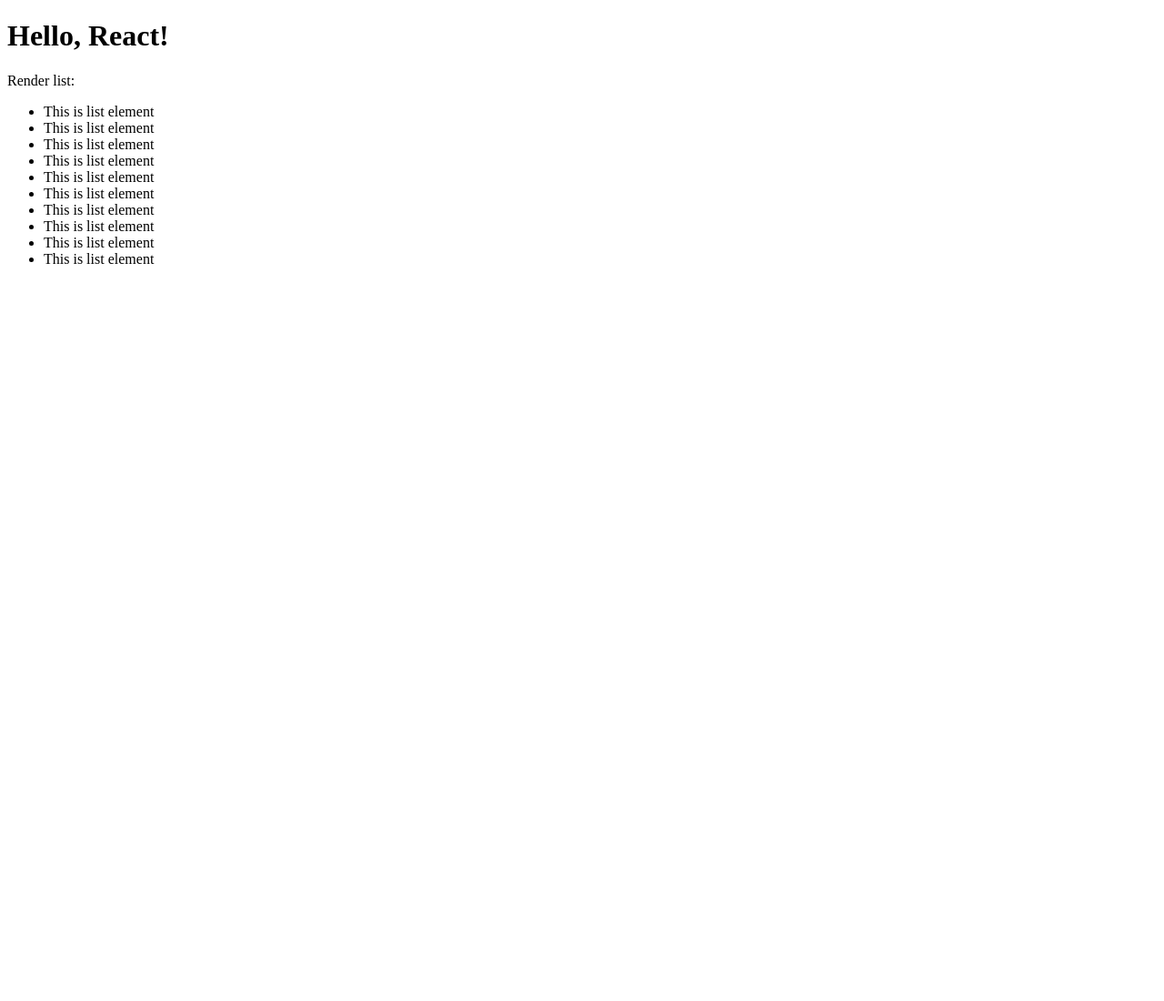
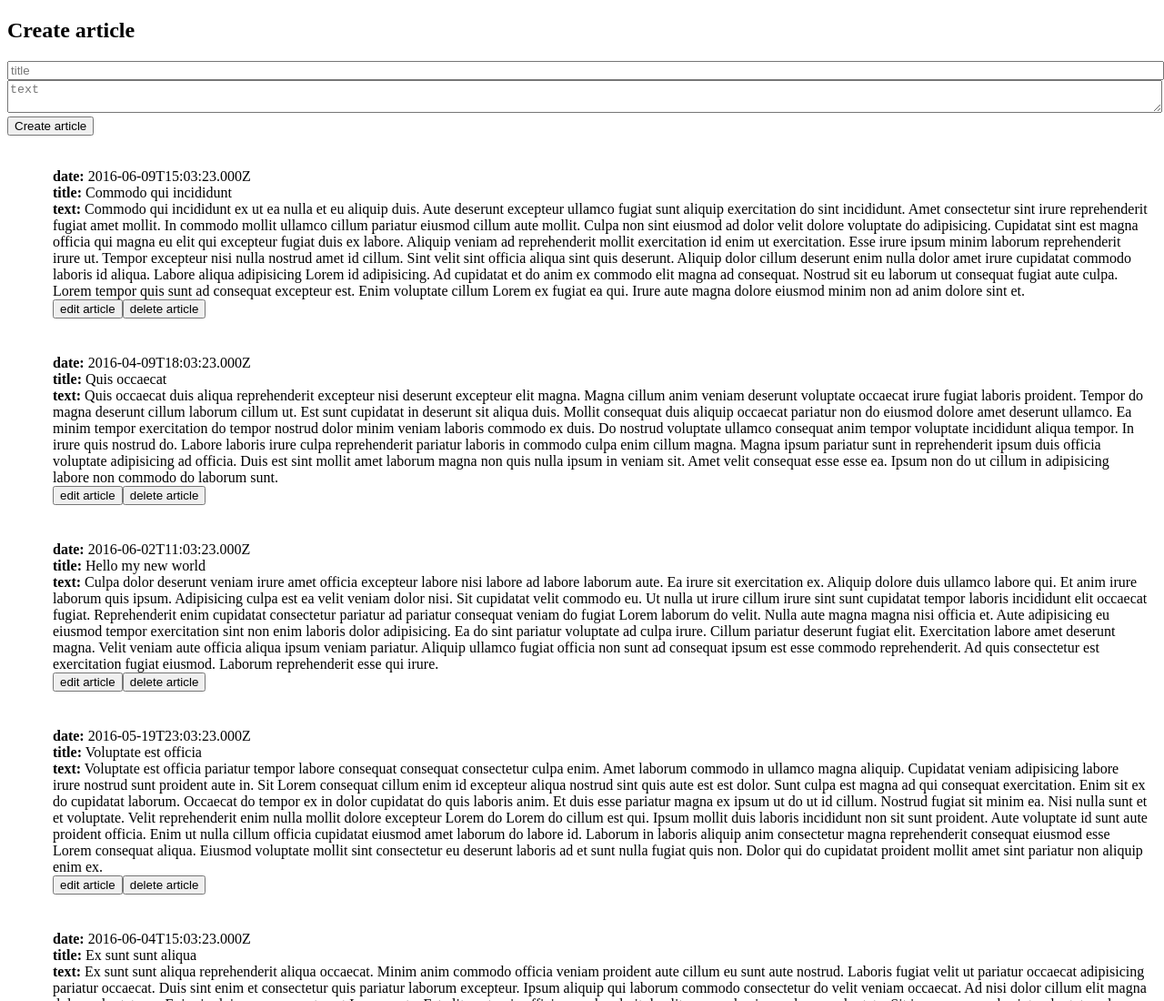
Before and after one commit to dosandk/react-step-by-step, a React app: page / in a window 1280 px wide. Shown: the top 1100 px of the page at 91% size. Before the commit the page ends 800 px from the top, so only its background shows below. Built offline with nearby package versions, Linux system fonts and the light colour scheme.

Commit message:
Step-11: creating & deleting list elements;

```diff
--- /dev/null
+++ b/js/components/list/index.js
@@ -0,0 +1,90 @@
+import React, {Component} from 'react';
+import {articles} from '../../mocks';
+
+class ListItem extends Component {
+  render () {
+    return (
+      <div className="article">
+        <div><b>date:</b> {this.props.item.date}</div>
+        <div><b>title:</b> {this.props.item.title}</div>
+        <div><b>text:</b> {this.props.item.text}</div>
+        <div>
+          <button>edit article</button>
+          <button onClick={this.props.deleteItem}>delete article</button>
+        </div>
+      </div>
+    );
+  }
+}
+
+export default class List extends Component {
+  constructor (...args) {
+    super(...args);
+
+    this.state = {
+      articles,
+      title: '',
+      text: ''
+    };
+
+    this.onInputChanged = this.onInputChanged.bind(this);
+    this.addArticle = this.addArticle.bind(this);
+  }
+
+  deleteArticle (id) {
+    return () => {
+      const articles = this.state.articles.filter(item => item.id !== id);
+
+      this.setState({articles});
+    }
+  }
+
+  addArticle (e) {
+    e.preventDefault();
+    const {title, text} = this.state;
+    const article = {
+      id: Date.now(),
+      text,
+      title,
+      date: new Date().toString()
+    };
+
+    this.setState({articles: [article, ...this.state.articles]})
+  }
+
+  onInputChanged (e) {
+    const field = e.target.name;
+    const {value} = e.target;
+
+    this.setState({[field]: value});
+  }
+
+  render () {
+    return (
+      <div>
+        <form onSubmit={this.addArticle}>
+          <h2>Create article</h2>
+          <div>
+            <input className="parent-size"
+                   value={this.state.title}
+                   name="title"
+                   onChange={this.onInputChanged}
+                   placeholder="title"
+                   type="text"/>
+          </div>
+          <div>
+            <textarea className="parent-size"
+                      value={this.state.text}
+                      name="text"
+                      onChange={this.onInputChanged}
+                      placeholder="text" />
+          </div>
+          <input value="Create article" type="submit"/>
+        </form>
+        <ul>
+          { this.state.articles.map(item => <ListItem key={item.id} item={item} deleteItem={this.deleteArticle(item.id)} />) }
+        </ul>
+      </div>
+    );
+  }
+}
--- a/js/main.js
+++ b/js/main.js
@@ -1,28 +1,5 @@
 import React from 'react';
 import ReactDOM from 'react-dom';
-
-class List extends React.Component {
-  render () {
-    const arr = new Array(10).fill(1).map((item, i) => i++);
-
-    return (
-      <div>
-        <h1>Hello, React!</h1>
-        Render list:
-        <ul>
-          { arr.map(item => <ListItem key={item} />) }
-        </ul>
-      </div>
-    );
-  }
-}
-
-class ListItem extends React.Component {
-  render () {
-    return (
-      <li>This is list element</li>
-    );
-  }
-}
+import List from './components/list';
 
 ReactDOM.render(<List color="red" />, document.getElementById('root'));
--- /dev/null
+++ b/js/mocks/index.js
@@ -0,0 +1,44 @@
+export const articles = [
+  {
+    "id": "56c782f18990ecf954f6e027",
+    "date": "2016-06-09T15:03:23.000Z",
+    "title": "Commodo qui incididunt",
+    "text": "Commodo qui incididunt ex ut ea nulla et eu aliquip duis. Aute deserunt excepteur ullamco fugiat sunt aliquip exercitation do sint incididunt. Amet consectetur sint irure reprehenderit fugiat amet mollit. In commodo mollit ullamco cillum pariatur eiusmod cillum aute mollit. Culpa non sint eiusmod ad dolor velit dolore voluptate do adipisicing. Cupidatat sint est magna officia qui magna eu elit qui excepteur fugiat duis ex labore.\n\nAliquip veniam ad reprehenderit mollit exercitation id enim ut exercitation. Esse irure ipsum minim laborum reprehenderit irure ut. Tempor excepteur nisi nulla nostrud amet id cillum. Sint velit sint officia aliqua sint quis deserunt.\n\nAliquip dolor cillum deserunt enim nulla dolor amet irure cupidatat commodo laboris id aliqua. Labore aliqua adipisicing Lorem id adipisicing. Ad cupidatat et do anim ex commodo elit magna ad consequat. Nostrud sit eu laborum ut consequat fugiat aute culpa. Lorem tempor quis sunt ad consequat excepteur est. Enim voluptate cillum Lorem ex fugiat ea qui. Irure aute magna dolore eiusmod minim non ad anim dolore sint et.",
+  },
+  {
+    "id": "56c782f17b4e0ba78c7ad717",
+    "date": "2016-04-09T18:03:23.000Z",
+    "title": "Quis occaecat",
+    "text": "Quis occaecat duis aliqua reprehenderit excepteur nisi deserunt excepteur elit magna. Magna cillum anim veniam deserunt voluptate occaecat irure fugiat laboris proident. Tempor do magna deserunt cillum laborum cillum ut.\n\nEst sunt cupidatat in deserunt sit aliqua duis. Mollit consequat duis aliquip occaecat pariatur non do eiusmod dolore amet deserunt ullamco. Ea minim tempor exercitation do tempor nostrud dolor minim veniam laboris commodo ex duis. Do nostrud voluptate ullamco consequat anim tempor voluptate incididunt aliqua tempor.\n\nIn irure quis nostrud do. Labore laboris irure culpa reprehenderit pariatur laboris in commodo culpa enim cillum magna. Magna ipsum pariatur sunt in reprehenderit ipsum duis officia voluptate adipisicing ad officia. Duis est sint mollit amet laborum magna non quis nulla ipsum in veniam sit. Amet velit consequat esse esse ea. Ipsum non do ut cillum in adipisicing labore non commodo do laborum sunt.",
+  },
+  {
+    "id": "56c782f1978fdf9a0100df52",
+    "date": "2016-06-02T11:03:23.000Z",
+    "title": "Hello my new world",
+    "text": "Culpa dolor deserunt veniam irure amet officia excepteur labore nisi labore ad labore laborum aute. Ea irure sit exercitation ex. Aliquip dolore duis ullamco labore qui. Et anim irure laborum quis ipsum. Adipisicing culpa est ea velit veniam dolor nisi. Sit cupidatat velit commodo eu.\n\nUt nulla ut irure cillum irure sint sunt cupidatat tempor laboris incididunt elit occaecat fugiat. Reprehenderit enim cupidatat consectetur pariatur ad pariatur consequat veniam do fugiat Lorem laborum do velit. Nulla aute magna magna nisi officia et. Aute adipisicing eu eiusmod tempor exercitation sint non enim laboris dolor adipisicing.\n\nEa do sint pariatur voluptate ad culpa irure. Cillum pariatur deserunt fugiat elit. Exercitation labore amet deserunt magna. Velit veniam aute officia aliqua ipsum veniam pariatur. Aliquip ullamco fugiat officia non sunt ad consequat ipsum est esse commodo reprehenderit. Ad quis consectetur est exercitation fugiat eiusmod. Laborum reprehenderit esse qui irure.",
+  },
+  {
+    "id": "56c782f1e17f4f9311dfaa2c",
+    "date": "2016-05-19T23:03:23.000Z",
+    "title": "Voluptate est officia",
+    "text": "Voluptate est officia pariatur tempor labore consequat consequat consectetur culpa enim. Amet laborum commodo in ullamco magna aliquip. Cupidatat veniam adipisicing labore irure nostrud sunt proident aute in. Sit Lorem consequat cillum enim id excepteur aliqua nostrud sint quis aute est est dolor. Sunt culpa est magna ad qui consequat exercitation. Enim sit ex do cupidatat laborum.\n\nOccaecat do tempor ex in dolor cupidatat do quis laboris anim. Et duis esse pariatur magna ex ipsum ut do ut id cillum. Nostrud fugiat sit minim ea. Nisi nulla sunt et et voluptate. Velit reprehenderit enim nulla mollit dolore excepteur Lorem do Lorem do cillum est qui. Ipsum mollit duis laboris incididunt non sit sunt proident. Aute voluptate id sunt aute proident officia.\n\nEnim ut nulla cillum officia cupidatat eiusmod amet laborum do labore id. Laborum in laboris aliquip anim consectetur magna reprehenderit consequat eiusmod esse Lorem consequat aliqua. Eiusmod voluptate mollit sint consectetur eu deserunt laboris ad et sunt nulla fugiat quis non. Dolor qui do cupidatat proident mollit amet sint pariatur non aliquip enim ex.",
+  },
+  {
+    "id": "56c782f197fe2bad471b3740",
+    "date": "2016-06-04T15:03:23.000Z",
+    "title": "Ex sunt sunt aliqua",
+    "text": "Ex sunt sunt aliqua reprehenderit aliqua occaecat. Minim anim commodo officia veniam proident aute cillum eu sunt aute nostrud. Laboris fugiat velit ut pariatur occaecat adipisicing pariatur occaecat. Duis sint enim et consectetur quis pariatur laborum excepteur. Ipsum aliquip qui laborum commodo consectetur do velit veniam occaecat. Ad nisi dolor cillum elit magna dolor voluptate ea. Enim in duis ea consequat sunt Lorem aute.\n\nEst elit sunt quis officia reprehenderit do elit commodo eiusmod esse voluptate. Sit ipsum commodo sint voluptate culpa labore elit magna ullamco nostrud. Laboris magna magna anim labore mollit irure voluptate. Aute non magna aliqua aliqua sunt. Velit mollit consectetur aliqua id tempor ut. Tempor cupidatat aliquip excepteur occaecat incididunt nulla Lorem sint.\n\nNon commodo anim deserunt in et aliquip incididunt ut consectetur sunt esse commodo deserunt et. Tempor fugiat laboris cillum laboris labore. Deserunt quis ad do labore amet culpa officia. Esse et officia nostrud tempor occaecat officia anim incididunt amet sunt excepteur Lorem. Aute occaecat magna velit nisi sit anim consequat velit qui pariatur. Esse incididunt id officia aliqua anim ut et.",
+  },
+  {
+    "id": "56c782f1a2c2c3268ddb3206",
+    "date": "2016-06-08T19:03:23.000Z",
+    "title": "Commodo laborum sit nostru",
+    "text": "Commodo laborum sit nostrud reprehenderit cupidatat officia laboris. Ipsum minim culpa in enim. Voluptate dolor ea irure nisi incididunt enim magna.\n\nCupidatat quis cillum velit culpa tempor esse irure nostrud ea consectetur officia fugiat irure qui. Enim quis officia do in. Velit veniam ipsum consequat aliqua duis voluptate. Minim nisi ex aute ad.\n\nNisi Lorem ex tempor adipisicing labore. Quis occaecat fugiat pariatur labore culpa cillum laboris. Labore occaecat ut laborum sit ex do sit. Deserunt consectetur elit aute laboris est deserunt officia ullamco sit laboris officia aliquip. Aliqua ut sunt nostrud voluptate excepteur quis incididunt Lorem ut.",
+  },
+  {
+    "id": "56c782fghgfc2c3268ddb3206",
+    "date": "2016-06-08T19:03:23.000Z",
+    "title": "Lorem Ipsum dolor",
+    "text": "Commodo laborum sit nostrud reprehenderit cupidatat officia laboris. Ipsum minim culpa in enim. Voluptate dolor ea irure nisi incididunt enim magna.\n\nCupidatat quis cillum velit culpa tempor esse irure nostrud ea consectetur officia fugiat irure qui. Enim quis officia do in. Velit veniam ipsum consequat aliqua duis voluptate. Minim nisi ex aute ad.\n\nNisi Lorem ex tempor adipisicing labore. Quis occaecat fugiat pariatur labore culpa cillum laboris. Labore occaecat ut laborum sit ex do sit. Deserunt consectetur elit aute laboris est deserunt officia ullamco sit laboris officia aliquip. Aliqua ut sunt nostrud voluptate excepteur quis incididunt Lorem ut."
+  }
+];
--- a/styles.css
+++ b/styles.css
@@ -2,3 +2,11 @@
   font-size: 16px;
   color: forestgreen;
 }
+
+.article {
+  padding: 20px 10px;
+}
+
+.parent-size {
+  width: 100%;
+}
```
Also changed, not shown: app.js (deleted, +0 -27 lines).
